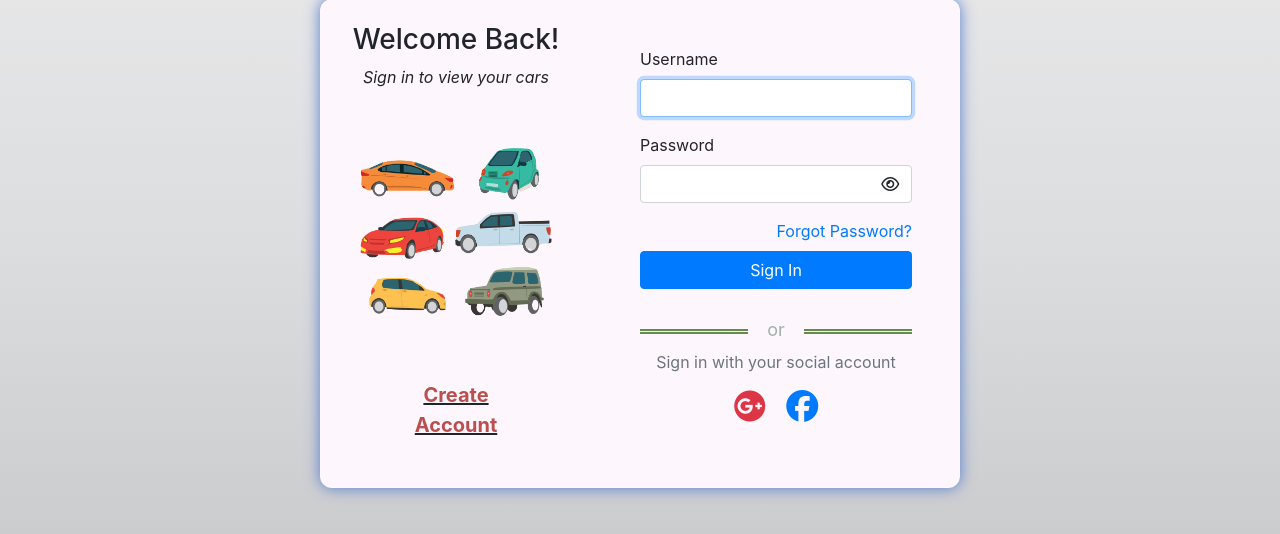
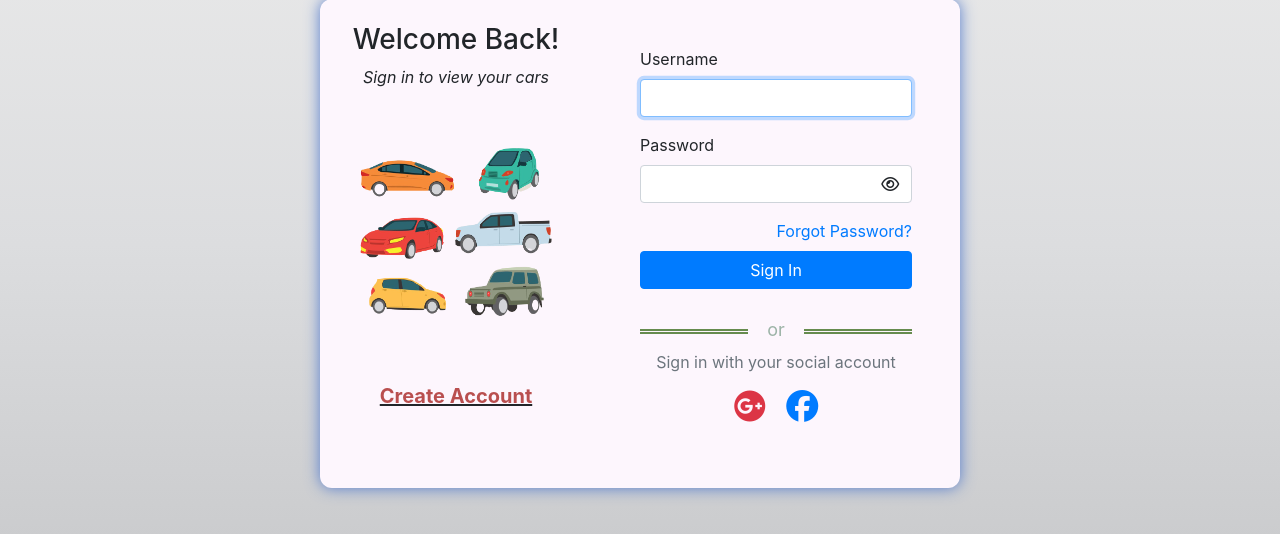
Before and after one commit to angie313/the_carage, a Django app: page /login in a window 1280 px wide. Shown: the part 140-674 px from the top of the page. Run offline with Django 3.2, Linux system fonts and the light colour scheme; some libraries are stand-ins or nearby versions.

Commit message:
replaced cors everywhere url and removed login page absolute positioning for create acct button

```diff
--- a/car/static/car/func.js
+++ b/car/static/car/func.js
@@ -286,7 +286,7 @@ $(document).ready(function(){
         $.ajax({
             "method": "GET",
             // "url": `https://api.carmd.com/v3.0/recall?year=${get_yr}&make=${get_make}&model=${get_model}`,
-            "url": `https://cors-anywhere.herokuapp.com/https://api.nhtsa.gov/recalls/recallsByVehicle?make=${get_make}&model=${get_model}&modelYear=${get_yr}`,
+            "url": `https://thingproxy.freeboard.io/fetch/https://api.nhtsa.gov/recalls/recallsByVehicle?make=${get_make}&model=${get_model}&modelYear=${get_yr}`,
             "headers": {
                 "content-type": "application/json",
                 // "authorization": carMdAuthKey,
--- a/car/static/car/style.css
+++ b/car/static/car/style.css
@@ -247,7 +247,6 @@ footer {
 }
 
 #left-col {
-  position: relative;
   box-sizing: border-box;
   width: 45%;
 }
@@ -290,10 +289,8 @@ footer {
 }
 
 #need-acct {
-  position: absolute;
-  left: 50%;
-  transform: translateX(-50%);
-  bottom: 2rem;
+  margin-top: 1rem;
+  padding: 10px;
   font-size: 20px;
   font-weight: bold;
   text-decoration: underline;
```
